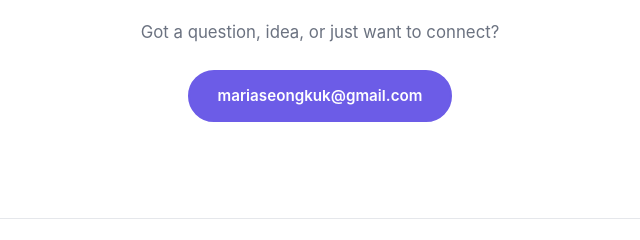
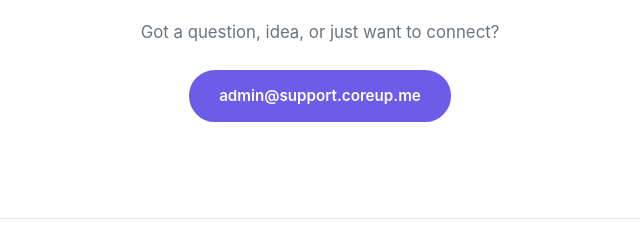
Before and after one commit to hsk-kr/coreup, a plain HTML site: page index.html in a window 1280 px wide. Shown: the part 2272-2512 px from the top of the page, 320-960 px from the left. Drawn offline with Linux system fonts and the light colour scheme.

Commit message:
Update contact email to admin@support.coreup.me
Co-Authored-By: Claude Opus 4.6 (1M context) <noreply@anthropic.com>

```diff
--- a/index.html
+++ b/index.html
@@ -86,7 +86,7 @@
     <section class="contact reveal" id="contact">
       <h2 class="section-title">Say Hello</h2>
       <p>Got a question, idea, or just want to connect?</p>
-      <a href="mailto:mariaseongkuk@gmail.com" class="btn btn-primary">mariaseongkuk@gmail.com</a>
+      <a href="mailto:admin@support.coreup.me" class="btn btn-primary">admin@support.coreup.me</a>
     </section>
 
   </main>
```
